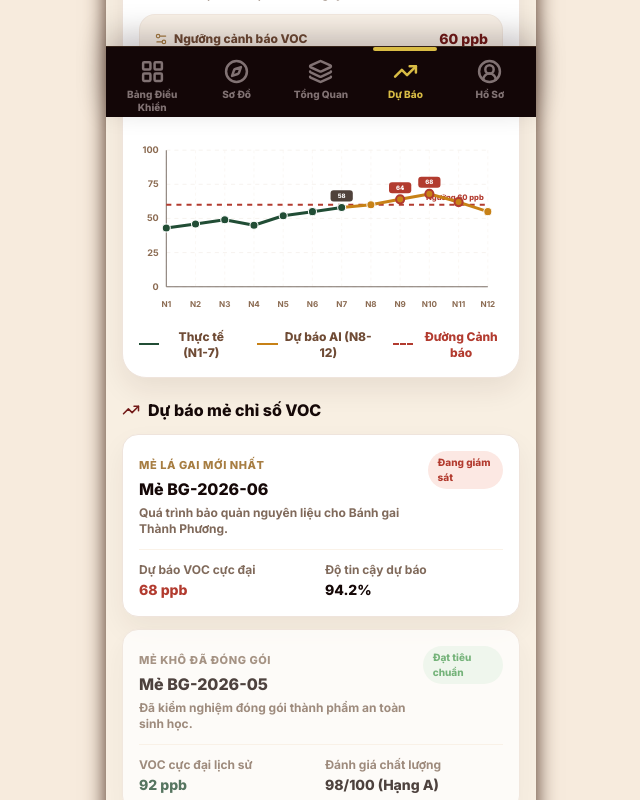
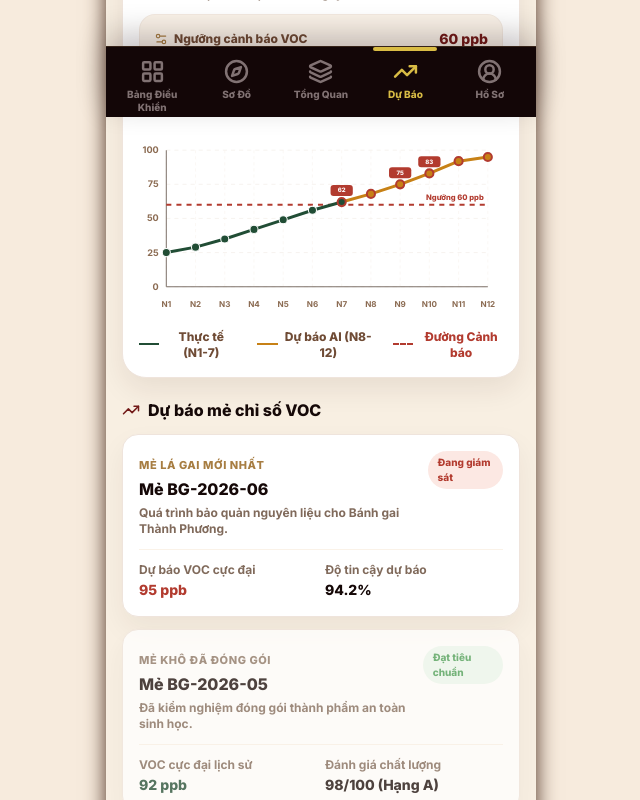
Before and after one commit to hn4h/thanhnamhuongky, a React (Vite) app: page /producer/banh-gai/ai-predict in a window 1280 px wide. Shown: the part 683-1483 px from the top of the page, without its empty margins (319-959 px from the left). Built offline with nearby package versions, Linux system fonts and the light colour scheme.

Commit message:
fix chart 16

```diff
--- a/src/features/producer/shared/screens/ProducerAiPredict.tsx
+++ b/src/features/producer/shared/screens/ProducerAiPredict.tsx
@@ -21,21 +21,38 @@ type ProducerAiPredictProps = {
   product: ProducerProductModule
 }
 
-// Initial mock data for VOC chart over 12 days
+// Initial mock data for VOC chart over 12 days (Bánh Gai)
 // Day 1 to 7 are actual historical, Day 8 to 12 are AI predictions
 const INITIAL_VOC_DAYS = [
-  { day: 1, value: 85, isForecast: false },
-  { day: 2, value: 92, isForecast: false },
-  { day: 3, value: 98, isForecast: false },
-  { day: 4, value: 90, isForecast: false },
-  { day: 5, value: 104, isForecast: false },
-  { day: 6, value: 109, isForecast: false },
-  { day: 7, value: 115, isForecast: false }, // End of actual
-  { day: 8, value: 119, isForecast: true },  // Start of forecast
-  { day: 9, value: 128, isForecast: true },  // Exceeds default 120 threshold
-  { day: 10, value: 135, isForecast: true }, // Exceeds default 120 threshold
-  { day: 11, value: 123, isForecast: true }, // Exceeds default 120 threshold
-  { day: 12, value: 110, isForecast: true }
+  { day: 1, value: 25, isForecast: false },
+  { day: 2, value: 29, isForecast: false },
+  { day: 3, value: 35, isForecast: false },
+  { day: 4, value: 42, isForecast: false },
+  { day: 5, value: 49, isForecast: false },
+  { day: 6, value: 56, isForecast: false },
+  { day: 7, value: 62, isForecast: false }, // End of actual
+  { day: 8, value: 68, isForecast: true },  // Start of forecast
+  { day: 9, value: 75, isForecast: true },
+  { day: 10, value: 83, isForecast: true },  // Exceeds warning threshold (60 ppb)
+  { day: 11, value: 92, isForecast: true },  // Exceeds warning threshold (60 ppb)
+  { day: 12, value: 95, isForecast: true }
+]
+
+// Initial mock data for NH3 chart over 12 days (Xíu Páo)
+// Day 1 to 7 are actual historical, Day 8 to 12 are AI predictions
+const INITIAL_NH3_DAYS = [
+  { day: 1, value: 18, isForecast: false },
+  { day: 2, value: 19, isForecast: false },
+  { day: 3, value: 20, isForecast: false },
+  { day: 4, value: 19, isForecast: false },
+  { day: 5, value: 22, isForecast: false },
+  { day: 6, value: 23, isForecast: false },
+  { day: 7, value: 24, isForecast: false }, // End of actual
+  { day: 8, value: 25, isForecast: true },  // Start of forecast
+  { day: 9, value: 27, isForecast: true },  // Exceeds warning threshold (20 ppm)
+  { day: 10, value: 28, isForecast: true }, // Exceeds warning threshold (20 ppm)
+  { day: 11, value: 26, isForecast: true }, // Exceeds warning threshold (20 ppm)
+  { day: 12, value: 23, isForecast: true }
 ]
 
 export function ProducerAiPredict({ product }: ProducerAiPredictProps) {
@@ -53,15 +70,9 @@ export function ProducerAiPredict({ product }: ProducerAiPredictProps) {
   const [humidityReduced, setHumidityReduced] = useState<boolean>(false)
   const [humidityLoading, setHumidityLoading] = useState<boolean>(false)
 
-  // Map values dynamically
+  // Select initial days data depending on the product key
   const initialDays = useMemo(() => {
-    return INITIAL_VOC_DAYS.map(d => {
-      // Map 0-200 range to appropriate ranges:
-      // For NH3: range 0 - 50 (divide by 4.8)
-      // For VOC: range 0 - 100 (divide by 2)
-      let val = isXiuPao ? Math.round(d.value / 4.8) : Math.round(d.value / 2.0)
-      return { ...d, value: val }
-    })
+    return isXiuPao ? INITIAL_NH3_DAYS : INITIAL_VOC_DAYS
   }, [isXiuPao])
 
   // Trigger quick action to lower temperature
@@ -108,6 +119,11 @@ export function ProducerAiPredict({ product }: ProducerAiPredictProps) {
     return vocPoints.filter(p => p.value > warningThreshold)
   }, [vocPoints, warningThreshold])
 
+  const peakDay = useMemo(() => {
+    if (exceededDays.length === 0) return 0
+    return exceededDays.reduce((max, d) => d.value > max.value ? d : max, exceededDays[0]).day
+  }, [exceededDays])
+
   const hasWarning = exceededDays.length > 0
 
   // Chart plotting constants
@@ -149,14 +165,12 @@ export function ProducerAiPredict({ product }: ProducerAiPredictProps) {
       </div>
 
       {/* Main warning summary */}
-      <div className={`mb-5 rounded-[24px] border p-5 shadow-[0_12px_28px_rgba(57,28,12,0.08)] transition-all ${
-        hasWarning
+      <div className={`mb-5 rounded-[24px] border p-5 shadow-[0_12px_28px_rgba(57,28,12,0.08)] transition-all ${hasWarning
         ? 'border-[#EAA18F] bg-[#FFF8F6]'
         : 'border-[#E0D7D0] bg-white'
         }`}>
         <div className="flex items-start gap-4">
-          <span className={`grid h-12 w-12 shrink-0 place-items-center rounded-2xl ${
-            hasWarning ? 'bg-[#FCE8E3] text-[#B23B2F]' : 'bg-[#EDF9F0] text-[#4A9F57]'
+          <span className={`grid h-12 w-12 shrink-0 place-items-center rounded-2xl ${hasWarning ? 'bg-[#FCE8E3] text-[#B23B2F]' : 'bg-[#EDF9F0] text-[#4A9F57]'
             }`}>
             {hasWarning ? (
               <AlertTriangle size={24} strokeWidth={2.3} className="animate-bounce" />
@@ -172,7 +186,7 @@ export function ProducerAiPredict({ product }: ProducerAiPredictProps) {
             </h2>
             <p className="mt-1.5 text-sm font-bold text-[#806A5B] leading-relaxed">
               {hasWarning
-                ? `Hệ thống AI phát hiện chỉ số ${gasLabel} dự kiến tăng cao, đạt đỉnh ${Math.max(...exceededDays.map(d=>d.value))} ${gasUnit} tại ngày thứ ${exceededDays[0].day > 9 ? exceededDays[0].day : `0${exceededDays[0].day}`}. Cần can thiệp môi trường kho.`
+                ? `Hệ thống AI phát hiện chỉ số ${gasLabel} dự kiến tăng cao, đạt đỉnh ${Math.max(...exceededDays.map(d => d.value))} ${gasUnit} tại ngày thứ ${peakDay > 9 ? peakDay : `0${peakDay}`}. Cần can thiệp môi trường kho.`
                 : `Môi trường kho bảo quản ${isXiuPao ? 'nhân bánh xíu páo' : 'lá bánh gai'} đang đạt các chỉ số vi sinh tối ưu. Không có nguy cơ tăng ${gasLabel} bất thường trong vòng 12 ngày tới.`}
             </p>
           </div>
@@ -193,8 +207,7 @@ export function ProducerAiPredict({ product }: ProducerAiPredictProps) {
               <button
                 disabled={tempReduced || tempLoading}
                 onClick={handleLowerTemp}
-                className={`flex w-full items-center justify-center gap-2 rounded-xl py-3 text-xs font-black transition active:scale-98 ${
-                  tempReduced
+                className={`flex w-full items-center justify-center gap-2 rounded-xl py-3 text-xs font-black transition active:scale-98 ${tempReduced
                   ? 'bg-[#EDF9F0] text-[#4A9F57] border border-[#4A9F57]/30'
                   : 'bg-[#721A18] text-white hover:bg-[#852220] shadow-[0_4px_12px_rgba(114,26,24,0.18)]'
                   }`}
@@ -220,8 +233,7 @@ export function ProducerAiPredict({ product }: ProducerAiPredictProps) {
               <button
                 disabled={humidityReduced || humidityLoading}
                 onClick={handleLowerHumidity}
-                className={`flex w-full items-center justify-center gap-2 rounded-xl py-3 text-xs font-black transition active:scale-98 ${
-                  humidityReduced
+                className={`flex w-full items-center justify-center gap-2 rounded-xl py-3 text-xs font-black transition active:scale-98 ${humidityReduced
                   ? 'bg-[#EDF9F0] text-[#4A9F57] border border-[#4A9F57]/30'
                   : 'bg-[#721A18] text-white hover:bg-[#852220] shadow-[0_4px_12px_rgba(114,26,24,0.18)]'
                   }`}
@@ -441,8 +453,7 @@ export function ProducerAiPredict({ product }: ProducerAiPredictProps) {
                 <h4 className="text-base font-black text-[#150807] mt-0.5">Mẻ {isXiuPao ? 'XP' : 'BG'}-2026-06</h4>
                 <p className="text-xs font-bold text-[#806A5B] mt-1">Quá trình bảo quản nguyên liệu cho {product.name} Thành Phương.</p>
               </div>
-              <span className={`rounded-full px-2.5 py-1 text-[10px] font-black ${
-                hasWarning ? 'bg-[#FCE8E3] text-[#B23B2F]' : 'bg-[#EDF9F0] text-[#4A9F57]'
+              <span className={`rounded-full px-2.5 py-1 text-[10px] font-black ${hasWarning ? 'bg-[#FCE8E3] text-[#B23B2F]' : 'bg-[#EDF9F0] text-[#4A9F57]'
                 }`}>
                 {hasWarning ? 'Đang giám sát' : 'Quy trình đạt chuẩn'}
               </span>
@@ -452,7 +463,7 @@ export function ProducerAiPredict({ product }: ProducerAiPredictProps) {
               <div>
                 <p className="font-bold text-[#806A5B]">Dự báo {gasLabel} cực đại</p>
                 <strong className={`mt-0.5 block text-sm font-black ${hasWarning ? 'text-[#B23B2F]' : 'text-[#214D35]'}`}>
-                  {Math.max(...vocPoints.map(d=>d.value))} {gasUnit}
+                  {Math.max(...vocPoints.map(d => d.value))} {gasUnit}
                 </strong>
               </div>
               <div>
--- a/src/features/producer/shared/screens/ProducerDevices.tsx
+++ b/src/features/producer/shared/screens/ProducerDevices.tsx
@@ -272,15 +272,15 @@ function ColdRoomDetail({ product, room, onBack }: ColdRoomDetailProps) {
     : room.status
 
   const vocData = useMemo(() => {
-    if (room.id === 'Tủ 1') {
+    if (room.id === 'Tủ 1' && !isXiuPao) {
       return [
-        { day: 1, value: Math.round(targetVal * 0.4) },
-        { day: 2, value: Math.round(targetVal * 0.45) },
-        { day: 3, value: Math.round(targetVal * 0.55) },
-        { day: 4, value: Math.round(targetVal * 0.6) },
-        { day: 5, value: Math.round(targetVal * 0.7) },
-        { day: 6, value: Math.round(targetVal * 0.8) },
-        { day: 7, value: targetVal },
+        { day: 1, value: 25 },
+        { day: 2, value: 29 },
+        { day: 3, value: 35 },
+        { day: 4, value: 42 },
+        { day: 5, value: 49 },
+        { day: 6, value: 56 },
+        { day: 7, value: 62 },
       ]
     }
     // Generate 7 days of historical VOC/NH3 data ending at targetVal
--- a/src/features/producer/shared/screens/ProducerProductionMap.tsx
+++ b/src/features/producer/shared/screens/ProducerProductionMap.tsx
@@ -18,7 +18,7 @@ export const steamChambers = [
 ]
 
 export const coldRooms = [
-  { id: 'Tủ 1', item: 'Lá gai', temp: 4, humidity: 62, voc: 68, nh3: 25, status: 'VOC tăng', dehumidifier: true, ventilation: false },
+  { id: 'Tủ 1', item: 'Lá gai', temp: 4, humidity: 62, voc: 62, nh3: 25, status: 'VOC tăng', dehumidifier: true, ventilation: false },
   { id: 'Tủ 2', item: 'Đậu xanh', temp: 0, humidity: 45, voc: 25, nh3: 12, status: 'Ổn định', dehumidifier: false, ventilation: false },
   { id: 'Tủ 3', item: 'Dừa nạo', temp: -2, humidity: 42, voc: 18, nh3: 8, status: 'Ổn định', dehumidifier: false, ventilation: true },
   { id: 'Tủ 4', item: 'Bánh thành phẩm', temp: 2.5, humidity: 52, voc: 35, nh3: 15, status: 'Theo dõi', dehumidifier: true, ventilation: true },
```
Lines whose indentation alone changed are shown as unchanged.
